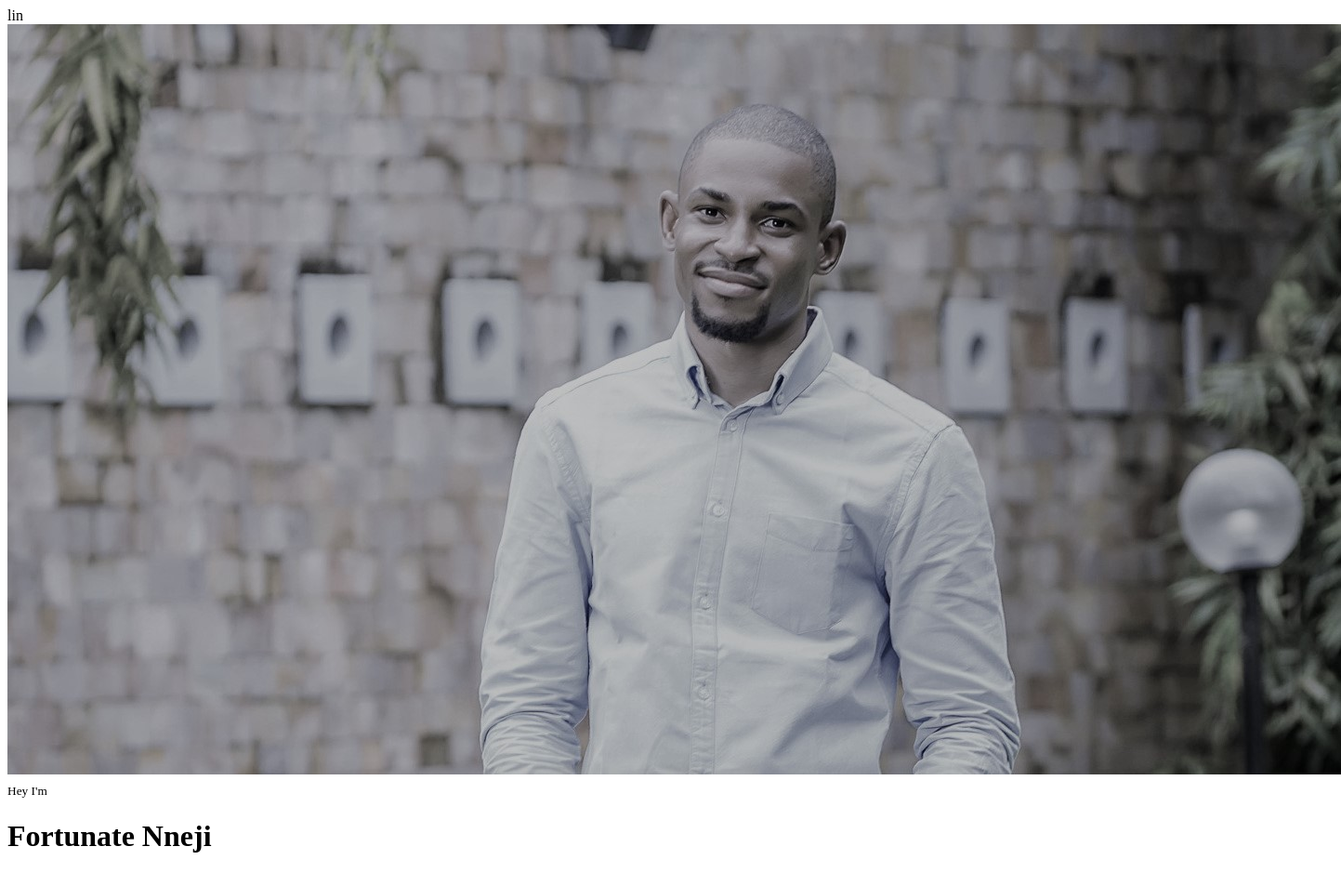
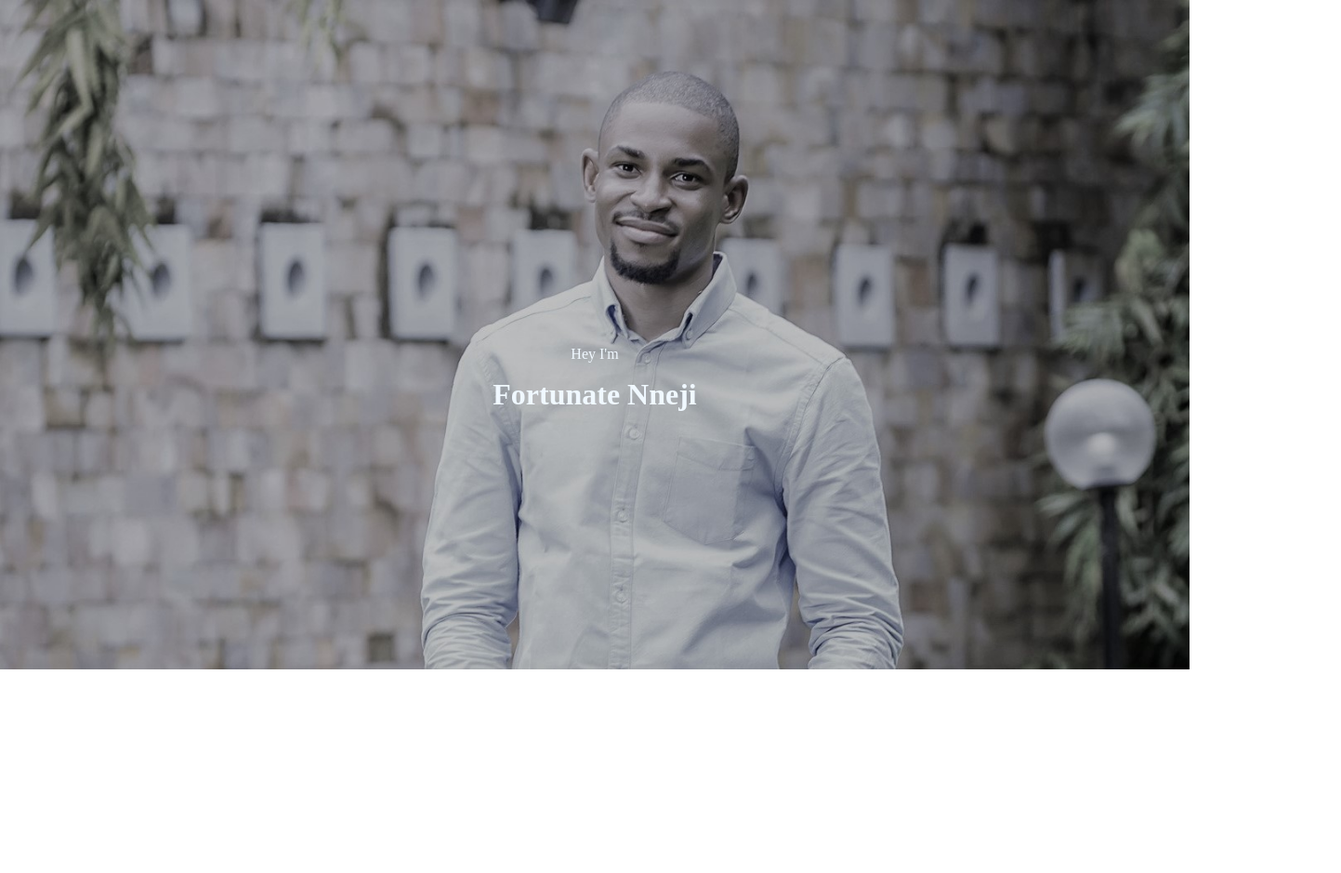
Before and after one commit to formijin/CV, a plain HTML site: page index.html in a window 1280 px wide. Shown: the whole page at 93% size, 1443 px wide, since content can reach past the window. After the commit the page ends 800 px from the top, so only its background shows below. Drawn offline with Linux system fonts and the light colour scheme.

Commit message:
fixed html

```diff
--- a/index.html
+++ b/index.html
@@ -5,12 +5,18 @@
     <meta http-equiv="X-UA-Compatible" content="IE=edge">
     <meta name="viewport" content="width=device-width, initial-scale=1.0">
     <title>Fortune's personal site</title>
-    lin
+    <link rel="stylesheet" href="styles.css">
 </head>
 <body>
-    <img src="Images/Cover.jpg" alt="Fortunate Nneji">
-    <sub>Hey I'm</sub>
-    <h1>Fortunate Nneji</h1>
+    <div class="banner">
+        <img class="bannerImage" src="Images/Cover.jpg" alt="Fortunate Nneji">
+        <div class="titleGroup">
+            <p>Hey I'm</p>
+            <h1> Fortunate Nneji</h1>
+        </div>
+
+    </div>
+
     <!-- <form action="mailto:formijin4lyph@yahoo.com" method="post" enctype="text/plain">
         <label for="">Your name</label>
         <input type="text" name="Your Name"><br>
```
